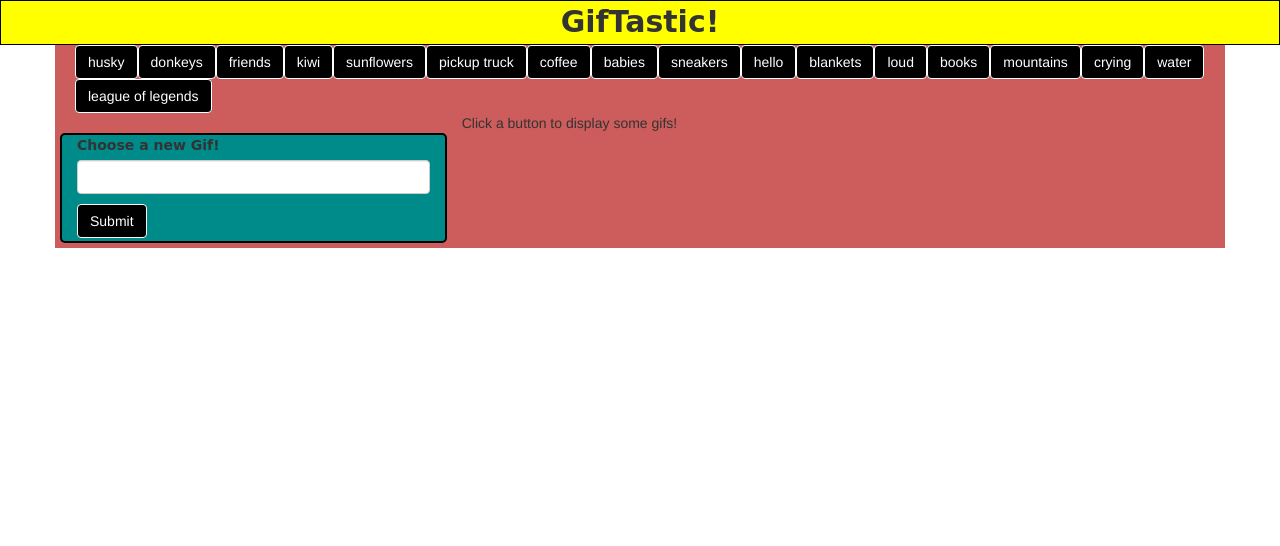
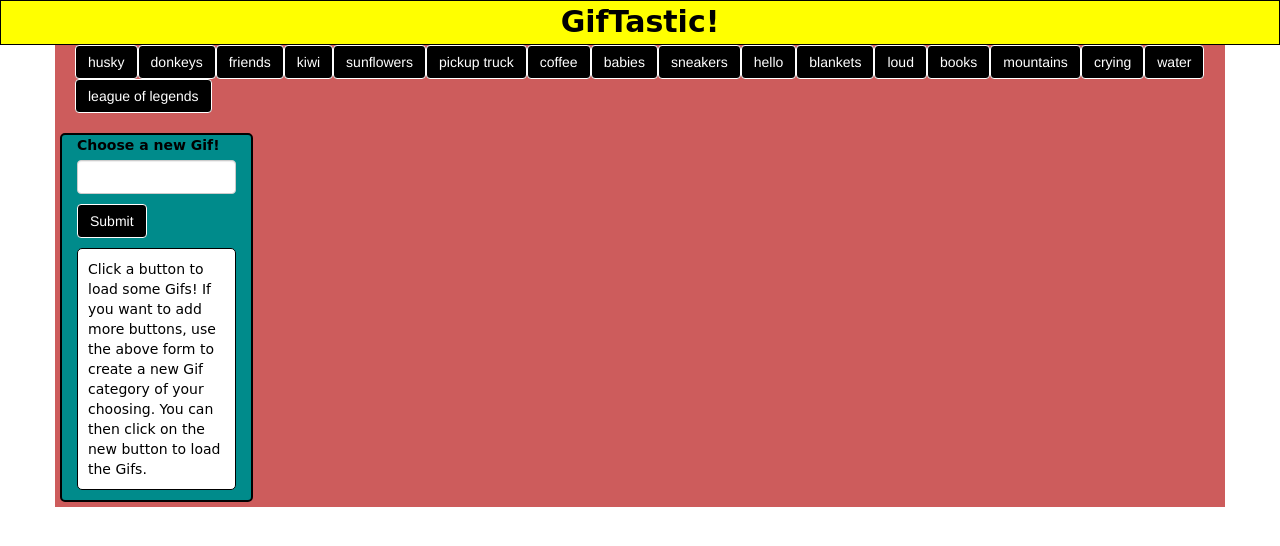
Before and after one commit to rherd/GifTastic, a plain HTML site: page index.html in a window 1280 px wide. Drawn offline with nearby package versions, Linux system fonts and the light colour scheme; a web font is replaced by a local one.

Commit message:
this is the REAL final one

```diff
--- a/assets/css/style.css
+++ b/assets/css/style.css
@@ -8,6 +8,7 @@ header {
     border-style:solid;
     border-width:0.5px;
     border-color:black;
+    color:black;
 }
 
 .container {
@@ -56,6 +57,7 @@ p {
     border-width:2.5px;
     border-radius:5px;
     background-color:darkcyan;
+    color:black;
     /* max-height:100px;
     max-width:450px; */
 }
@@ -68,6 +70,17 @@ p {
 
 #gif-form {
     font-family: 'Shrikhand', cursive;
+}
+
+#description {
+    color:black;
+    background-color: white;
+    border: solid;
+    border-radius: 5px;
+    border-width: 1px;
+    padding: 10px;
+    font-family: 'Shrikhand', cursive;
+    margin-top:7px;
 }
 
 @media only screen and (max-width: 549px) {
@@ -94,7 +107,13 @@ p {
         border-width:1px;
         border-color:black;
         border-radius:5px;
+        margin-bottom:5px;
 
+    }
+
+    #description {
+        max-width:100%;
+        margin-top:6px;
     }
 }
 
--- a/index.html
+++ b/index.html
@@ -17,7 +17,7 @@
     <header>
         GifTastic!
     </header>
-<div class = "container">
+    <div class="container">
         <div id="buttons">
 
         </div>
@@ -25,7 +25,7 @@
         <div class="row">
 
 
-        <div class="col-md-4 col-xs-12 main-form">
+            <div class="col-md-2 col-xs-12 main-form">
                 <div class="form">
                     <label class="control-label" id="gif-form" for="userInput">Choose a new Gif!</label>
                     <input type="text" class="form-control" id="userInput">
@@ -36,10 +36,13 @@
                         <input id="new-topic" type="submit" class="btn btn-primary" value="Submit">
                     </div>
                 </div>
+
+                <p id="description">
+                    Click a button to load some Gifs! If you want to add more buttons, use the above form to create a new Gif category of your choosing. You can then click on the new button to load the Gifs.
+                </p>
             </div>
 
-        <div class="col-md-8 col-xs-12" id="gifs">
-                Click a button to display some gifs!
+            <div class="col-md-10 col-xs-12" id="gifs">
             </div>
         </div>
     </div>
```
Lines whose indentation alone changed are shown as unchanged.
